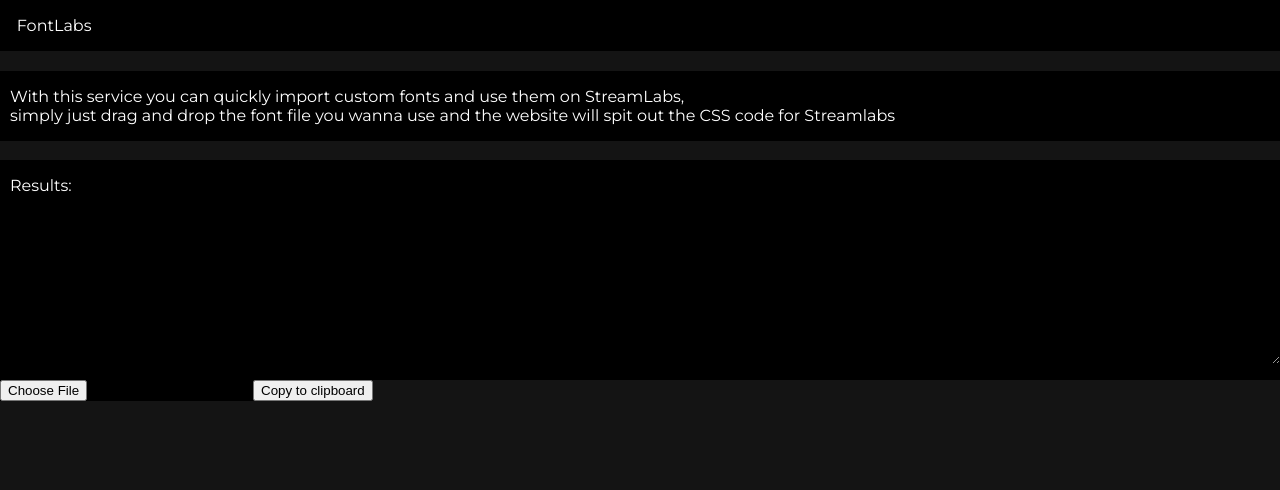
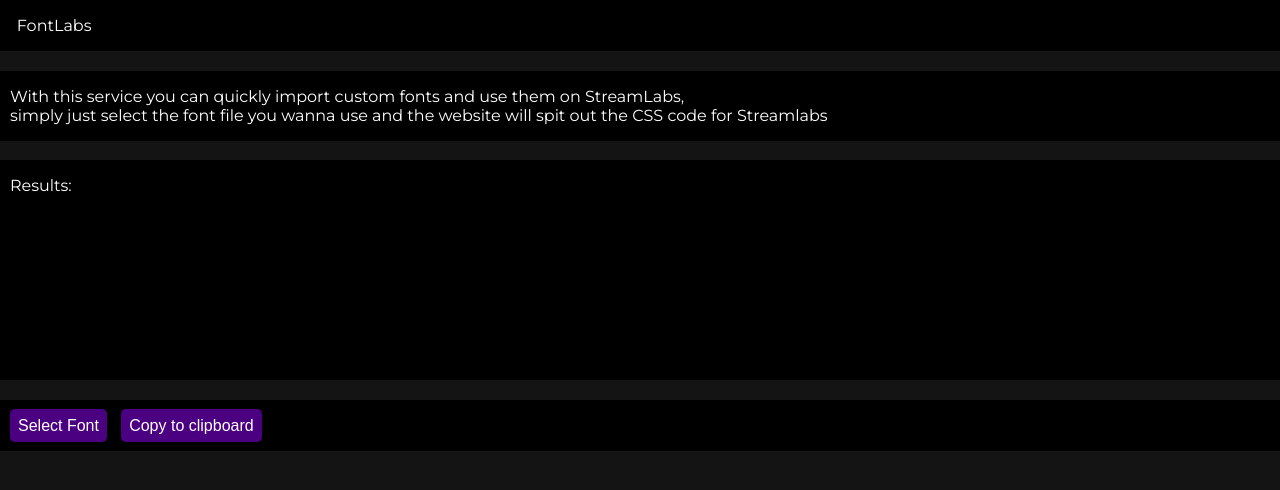
Before and after one commit to Coronux/FontLabs, a plain HTML site: page index.html in a window 1280 px wide. Drawn offline with Linux system fonts and the light colour scheme.

Commit message:
Update index.html

```diff
--- a/index.html
+++ b/index.html
@@ -6,7 +6,6 @@
          margin: 0;
          font-family: 'Montserrat';
          background: #141414;
-
          }
          .navbar{
          width: 100%;
@@ -19,9 +18,6 @@
          padding: 16px 0px;
          color: white;
          background: black;
-
-
-
          }
          .page-content{
          margin-top: 20px;
@@ -32,6 +28,19 @@
          color: white;
          height: 150px;
          border: none;
+         resize: none;
+         -moz-appearance:none;
+         outline:0px none transparent;
+         }
+         .btn {
+         background-color: indigo;
+         color: white;
+         padding: 0.5rem;
+         font-family: sans-serif;
+         border-radius: 0.3rem;
+         border: none;
+         cursor: pointer;
+         margin-left: 10px;
          }
       </style>
    </head>
@@ -39,22 +48,27 @@
       <div class="navbar">&nbsp;&nbsp;&nbsp;&nbsp;FontLabs</div>
       <div class="page-content">
       <div class="description">
-    <p style="margin-left: 10px; margin-top: 0px; margin-bottom: 0px;">With this service you can quickly import custom fonts and use them on StreamLabs, <br> simply just drag and drop the font file you wanna use and the website will spit out the CSS code for Streamlabs</p></div>
-
+         <p style="margin-left: 10px; margin-top: 0px; margin-bottom: 0px;">With this service you can quickly import custom fonts and use them on StreamLabs, <br> simply just select the font file you wanna use and the website will spit out the CSS code for Streamlabs</p>
+      </div>
       <br/>
       <div class="description">
-    <p style="margin-left: 10px; margin-top: 0px; margin-bottom: 0px;">Results:</p><br>
-    <textarea id="code"></textarea>
+         <p style="margin-left: 10px; margin-top: 0px; margin-bottom: 0px;">Results:</p>
+         <br>
+         <textarea id="code" readonly></textarea>
       </div>
-<input type="file" style="background: black;" onchange="base64convert(this.files)"><button onclick="copy()">Copy to clipboard</button>
-
+      <div style="margin-top: 20px;" class="description">
+         <input type="file" onchange="base64convert(this.files)"  id="actual-btn" hidden/>
+         <label for="actual-btn" class="btn">Select Font</label>
+         <label onclick="copy()" class="btn">Copy to clipboard</label>
+      </div>
+   </body>
    <script>
       function base64convert (files) {
         console.clear()
         const reader = new FileReader()
         reader.onload = (e) => {
           console.log(e.target.result)
-    document.getElementById("code").value = "@font-face { \n font-family: 'FontLabs'; \n font-weight: 700; \n font-style: normal; \n src: url(" + e.target.result + ") format('woff'); \n } \n \n *{ \n font-family: FontLabs !important; \n }";
+          document.getElementById("code").value = "@font-face { \n font-family: 'FontLabs'; \n font-weight: 700; \n font-style: normal; \n src: url(" + e.target.result + ") format('woff'); \n } \n \n*{ \n font-family: FontLabs !important; \n}";
         }
         reader.readAsDataURL(files[0])
       }
@@ -66,5 +80,4 @@
       }
 
    </script>
-</body>
 </html>
```
Lines whose indentation alone changed are shown as unchanged.
